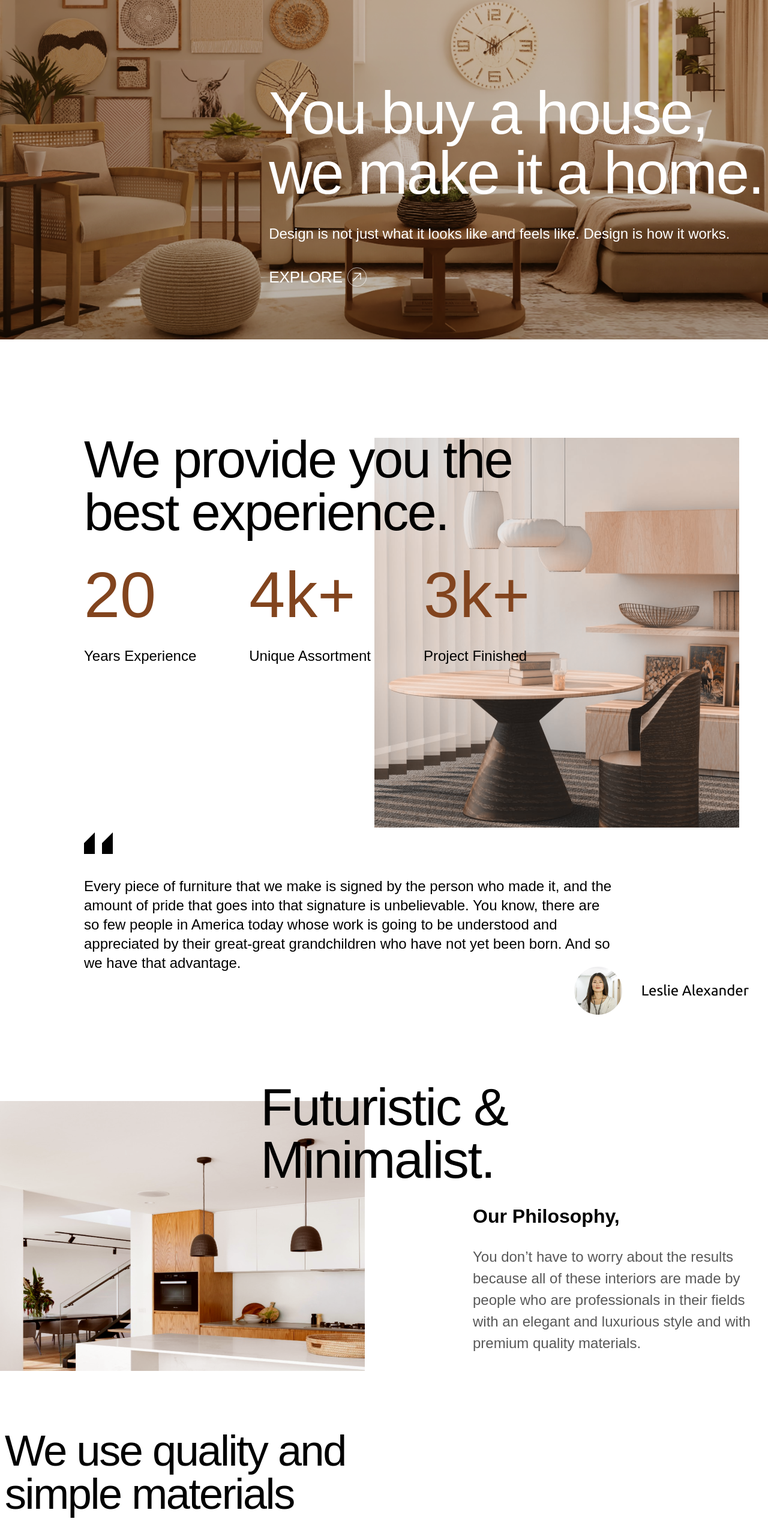
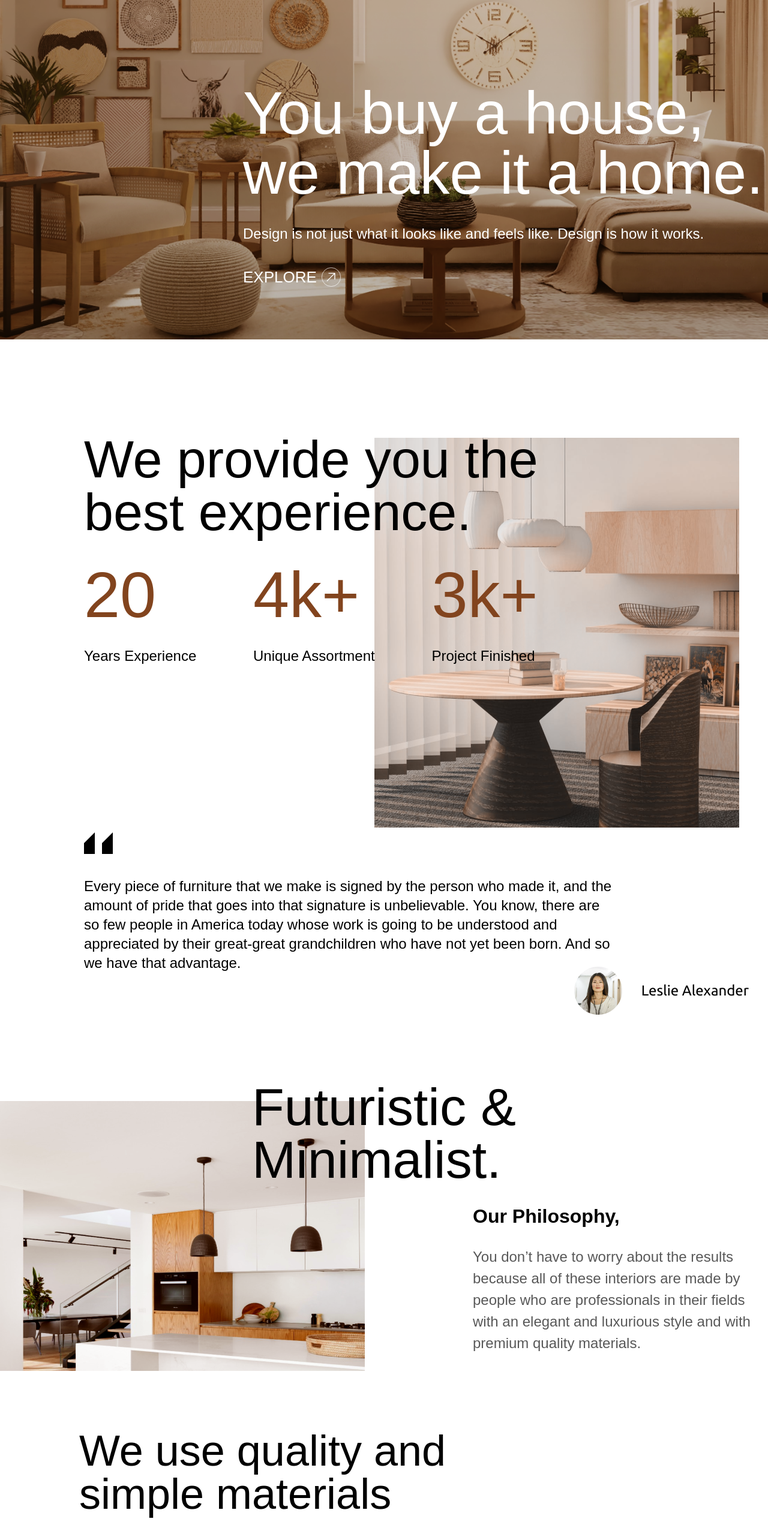
Before and after one commit to asssslay/CIELO-website, a React (Vite) app: page / in a window 1280 px wide. Shown: the part 234-2797 px from the top of the page at 60% size. Built offline with nearby package versions, Linux system fonts and the light colour scheme; a web font is replaced by a local one.

Commit message:
Complete materials section

```diff
--- a/src/sections/Experience.jsx
+++ b/src/sections/Experience.jsx
@@ -5,7 +5,7 @@ const Experience = () => {
   return (
     <section className="relative flex container">
       <div className="mt-16 xs:mt-24 md:mt-32 lg:mt-[156px] padding-left mr-8 z-10">
-        <h2 className="h2-custom mb-10 tracking-tight">
+        <h2 className="h2-custom mb-10">
           We provide you the
           <br />
           best experience.
--- a/src/sections/Hero.jsx
+++ b/src/sections/Hero.jsx
@@ -9,7 +9,7 @@ const Hero = () => {
     >
       <div className="relative z-10 text-white pb-20 md:pb-[88px] container mx-auto flex items-end justify-end h-full">
         <div className="text-left ml-10 md:ml-20 lg:ml-24 xl:ml-28 2xl:ml-32 ">
-          <h1 className="font-cabinet tracking-tight text-[40px] md:text-6xl lg:text-[88px] xl:text-[100px] 2xl:text-[120px]">
+          <h1 className="font-cabinet text-[40px] md:text-6xl lg:text-[88px] xl:text-[100px] 2xl:text-[120px]">
             You buy a house,
             <br />
             we make it a home.
--- a/src/sections/Philosophy.jsx
+++ b/src/sections/Philosophy.jsx
@@ -2,9 +2,9 @@ import { assetPaths } from "../constants";
 
 const Philosophy = () => {
   return (
-    <section className="container relative mb-[125px]">
+    <section className="container relative mb-24 lg:mb-[125px]">
       <div className="flex justify-center w-full">
-        <h2 className="h2-custom leading-[98px] mb-9 tracking-tight">
+        <h2 className="h2-custom leading-[98px] mb-9">
           Futuristic &<br />
           Minimalist.
         </h2>
--- a/src/sections/UsedMaterials.jsx
+++ b/src/sections/UsedMaterials.jsx
@@ -2,8 +2,8 @@ import { assetPaths } from "../constants";
 
 const UsedMaterials = () => {
   return (
-    <section className="container mb-[144px]">
-      <h3 className="font-cabinet tracking-tight text-7xl mb-14">
+    <section className="container mb-[144px] padding-left">
+      <h3 className="font-cabinet text-xl xs:text-2xl md:text-4xl lg:text-6xl xl:text-7xl mb-14">
         We use quality and
         <br />
         simple materials
--- a/tailwind.config.js
+++ b/tailwind.config.js
@@ -67,13 +67,5 @@ export default {
         },
       });
     },
-
-    function ({ addUtilities }) {
-      addUtilities({
-        ".tracking-tight": {
-          letterSpacing: "-2.4px",
-        },
-      });
-    },
   ],
 };
```
